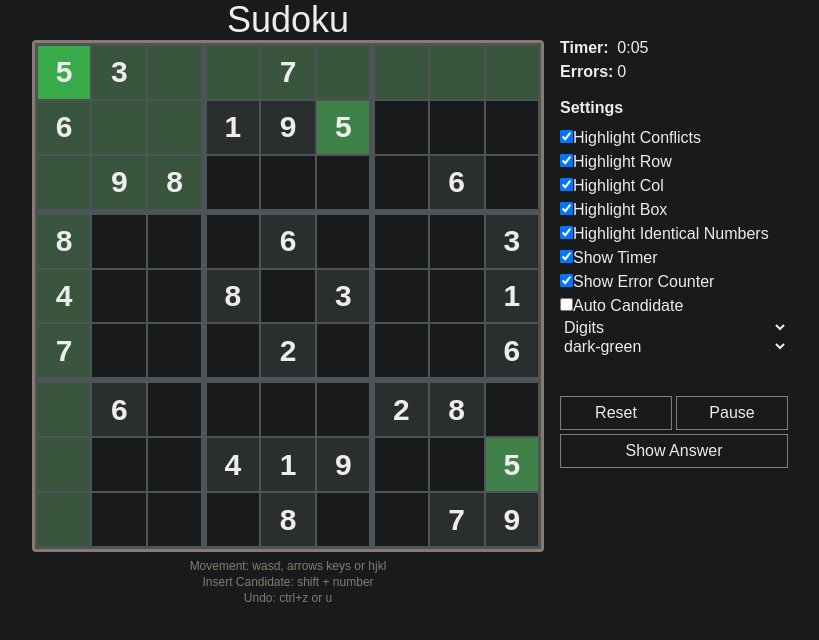
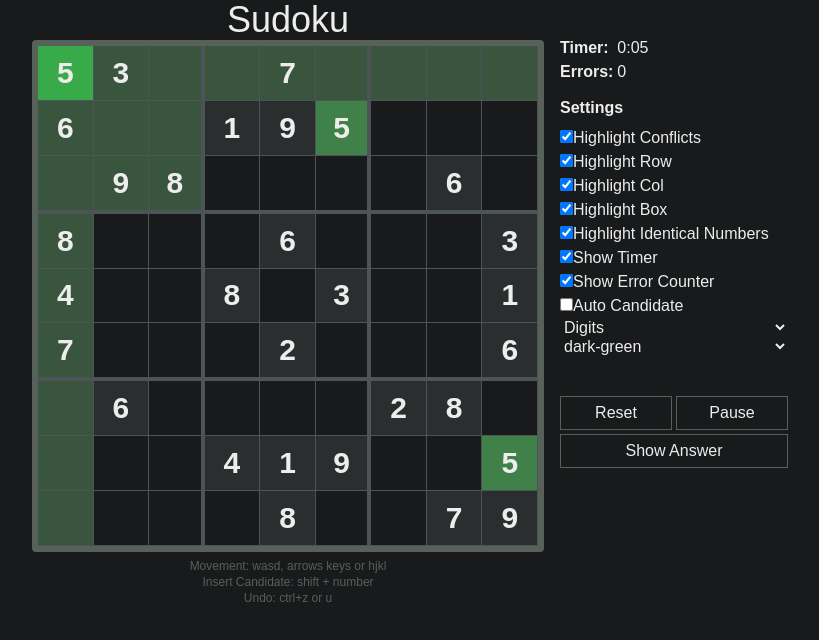
Before and after one commit to fdanctl/sudoku, a Next.js app: page / in a window 1280 px wide. Shown: the top 640 px of the page, without its empty margins (230-1049 px from the left). Built offline with nearby package versions, Linux system fonts and the light colour scheme.

Commit message:
styling make borders thinner

```diff
--- a/src/app/globals.css
+++ b/src/app/globals.css
@@ -31,7 +31,7 @@
 .dark-green {
   --background: #181a1b;
   --foreground: #ededed;
-  --outerBorderColor: #867c6e;
+  --outerBorderColor: #57615A;
   --innerBorderColor: #4d5457;
   --conflict: #ff1a1a;
   --selected: #39aa4a;
--- a/src/components/Board.tsx
+++ b/src/components/Board.tsx
@@ -44,20 +44,19 @@ export function Board({
               ? "bg-disabled" // disabled color
               : "bg-default"; // default
 
-    const borderLeftWidth = col % 3 === 0 ? "border-l-[3px]" : "border-l-[1px]";
     const borderRightWidth =
-      (col + 1) % 3 === 0 ? "border-r-[3px]" : "border-r-[1px]";
-    const borderTopWidth = row % 3 === 0 ? "border-t-[3px]" : "border-t-[1px]";
+      col !== 8 && (col + 1) % 3 === 0 ? "border-r-[4px]" : "border-r-[1px]";
     const borderBottomWidth =
-      (row + 1) % 3 === 0 ? "border-b-[3px]" : "border-b-[1px]";
+      row !== 8 && (row + 1) % 3 === 0 ? "border-b-[4px]" : "border-b-[1px]";
+
     const display = e === emptyCell ? "grid " : "";
 
-    return `${display}${textColor}${backgroundColor} ${borderLeftWidth} ${borderRightWidth} ${borderTopWidth} ${borderBottomWidth}`;
+    return `${display}${textColor}${backgroundColor} ${borderRightWidth} ${borderBottomWidth}`;
   };
 
   return (
     <div
-      className={`w-[32rem] h-[32rem] grid grid-cols-9 border-3 border-outerBorderColor rounded-sm gap-0 select-none ${style}`}
+      className={`w-[32rem] h-[32rem] grid grid-cols-9 border-6 border-outerBorderColor rounded-sm gap-0 select-none ${style}`}
     >
       {currentGame.map((row, iRow) =>
         row.map((e, iCol) => (
@@ -65,38 +64,6 @@ export function Board({
             onClick={() => onClick(iRow, iCol)}
             key={`${iRow}${iCol}`}
             className={`flex items-center justify-center text-3xl font-bold border-innerBorderColor grid-cols-3 grid-rows-3 ${styleTail(e, iRow, iCol)}`}
-          //          style={{
-          //            color:
-          //              e !== emptyCell && conflicts[iRow][iCol].includes(e)
-          //                ? "red"
-          //                : "",
-          //            background:
-          //              iRow === currentCoords.row && iCol === currentCoords.col
-          //                ? "#265569" // selected
-          //                : e === currentNum &&
-          //                  e !== emptyCell &&
-          //                  settings.togles.highlightIdenticalNumbers
-          //                  ? "#2A6F8C" // same number as selected house
-          //                  : (settings.togles.highlightRow &&
-          //                    iRow === currentCoords.row) ||
-          //                    (settings.togles.highlightCol &&
-          //                      iCol === currentCoords.col) ||
-          //                    (settings.togles.highlightBox &&
-          //                      Math.floor(iRow / 3) ===
-          //                      Math.floor(currentCoords.row / 3) &&
-          //                      Math.floor(iCol / 3) ===
-          //                      Math.floor(currentCoords.col / 3))
-          //                    ? "#637F8C" // same row, same col or same block
-          //                    : e === baseBoard[iRow][iCol] && e !== emptyCell
-          //                      ? "#5C6B73" // disabled color
-          //                      : "#9DB4C0", // default
-          //            borderLeftWidth: iCol % 3 === 0 ? "3px" : "1px",
-          //            borderRightWidth: (iCol + 1) % 3 === 0 ? "3px" : "1px",
-          //            borderTopWidth: iRow % 3 === 0 ? "3px" : "1px",
-          //            borderBottomWidth: (iRow + 1) % 3 === 0 ? "3px" : "1px",
-
-          //            display: e === emptyCell ? "grid" : "flex",
-          //          }}
           >
             {e !== emptyCell
               ? charMap.get(settings.chars)?.get(e)
```
